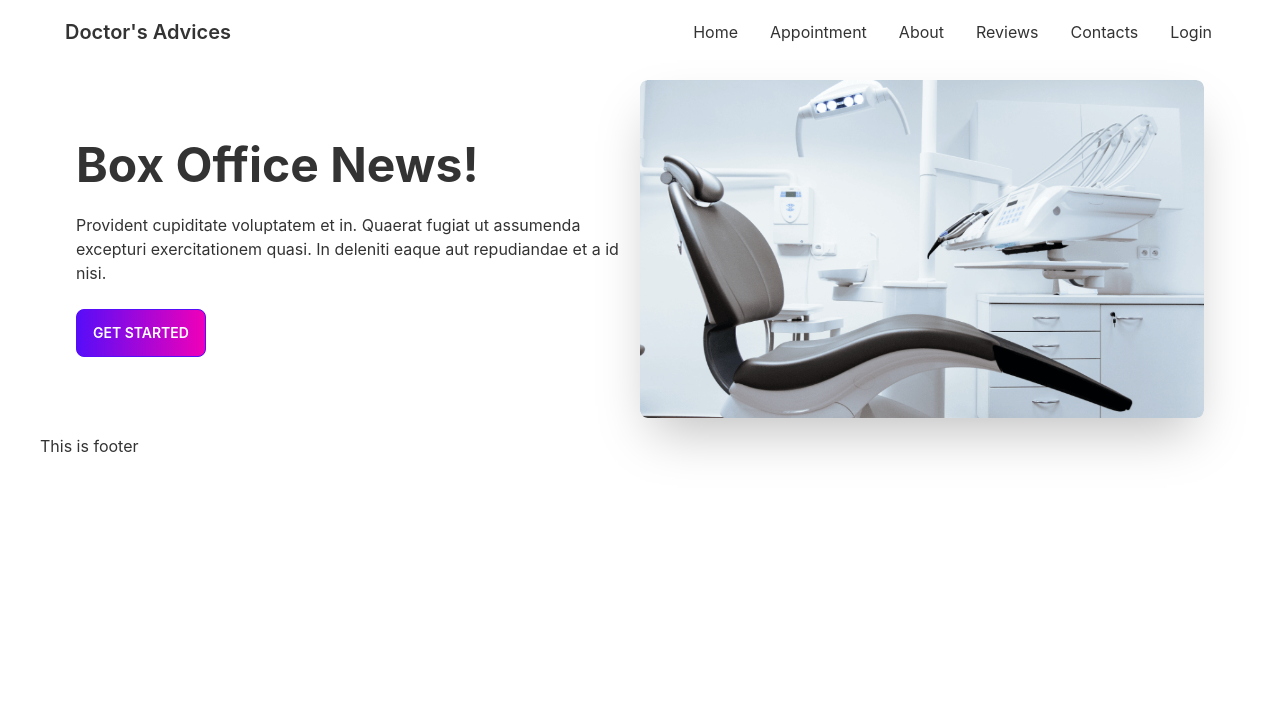
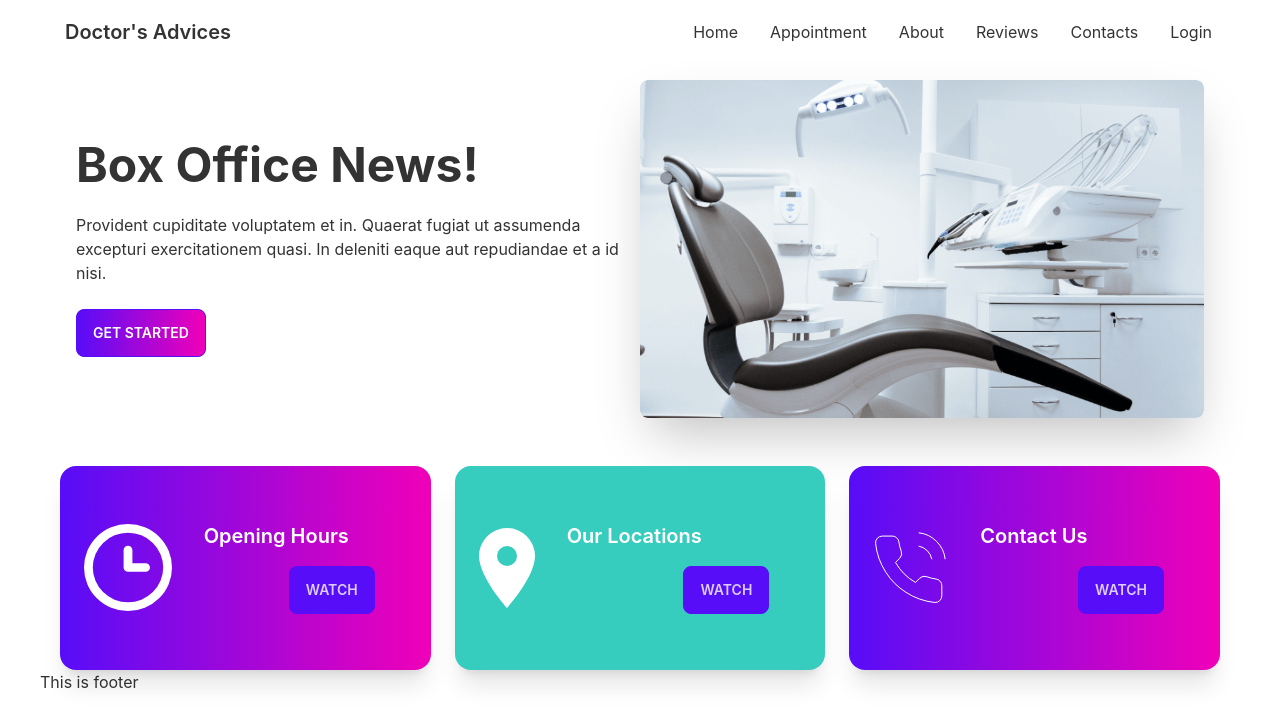
Before and after one commit to eqram1/doctors-advices-client-repo, a React (Create React App) app: page / in a window 1280 px wide. Shown: the top 726 px of the page. Built offline with nearby package versions, Linux system fonts and the light colour scheme.

Commit message:
added infocard with dynamic css class

```diff
--- a/src/Pages/Home/Home/Home.js
+++ b/src/Pages/Home/Home/Home.js
@@ -1,5 +1,6 @@
 import React from 'react';
 import Banner from '../Banner/Banner';
+import InfoCards from '../InfoCards/InfoCards';
 
 
 
@@ -10,6 +11,7 @@ const Home = () => {
     return (
         <div className='mx-5'>
             <Banner></Banner>
+            <InfoCards></InfoCards>
         </div>
     );
 };
--- /dev/null
+++ b/src/Pages/Home/InfoCards/InfoCard.js
@@ -0,0 +1,21 @@
+import React from 'react';
+
+const InfoCard = ({ card }) => {
+    const { name, description, icon, bgClass } = card;
+    return (
+        <div className={`card text-white p-6 card-side shadow-xl ${bgClass}`}>
+            <figure>
+                <img src={icon} alt="Movie" />
+            </figure>
+            <div className="card-body">
+                <h2 className="card-title">{name}</h2>
+                <p>{description}</p>
+                <div className="card-actions justify-end">
+                    <button className="btn btn-primary">Watch</button>
+                </div>
+            </div>
+        </div>
+    );
+};
+
+export default InfoCard;
--- /dev/null
+++ b/src/Pages/Home/InfoCards/InfoCards.js
@@ -0,0 +1,43 @@
+import React from 'react';
+import clock from '../../../assets/icons/clock.svg';
+import marker from '../../../assets/icons/marker.svg';
+import phone from '../../../assets/icons/phone.svg';
+import InfoCard from './InfoCard';
+
+const InfoCards = () => {
+    const cardData = [
+        {
+            id: 1,
+            name: 'Opening Hours',
+            descriptiption: 'Open 9 am to 5 pm everyday',
+            icon: clock,
+            bgClass: 'bg-gradient-to-r from-primary to-secondary'
+        },
+        {
+            id: 2,
+            name: 'Our Locations',
+            descriptiption: 'Open 9 am to 5 pm everyday',
+            icon: marker,
+            bgClass: 'bg-accent'
+        },
+        {
+            id: 3,
+            name: 'Contact Us',
+            descriptiption: 'Open 9 am to 5 pm everyday',
+            icon: phone,
+            bgClass: 'bg-gradient-to-r from-primary to-secondary'
+        },
+    ]
+    return (
+        <div className='grid mt-8 gap-6 grid-cols-1 md:grid-cols-2 lg:grid-cols-3'>
+            {
+                cardData.map(card => <InfoCard
+                    key={card.id}
+                    card={card}
+                ></InfoCard>)
+            }
+        </div>
+    );
+};
+
+export default InfoCards;
```
